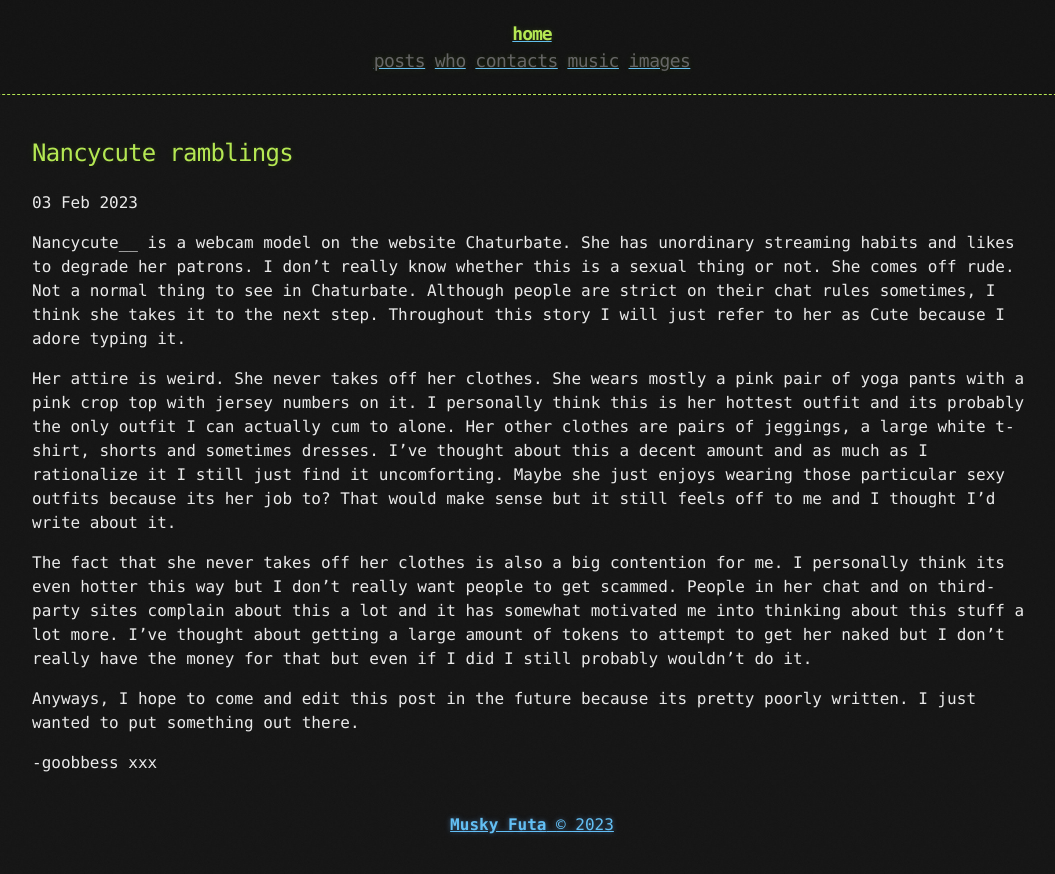
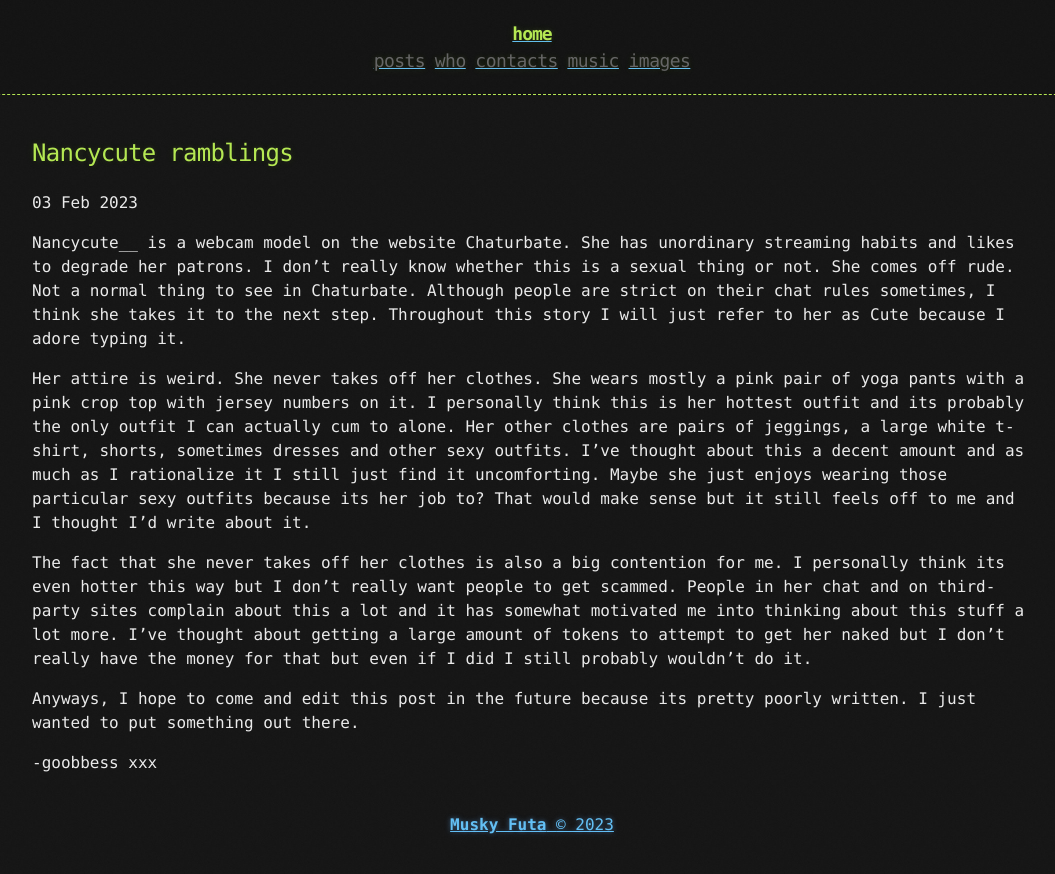
Before and after one commit to goobbess/goobbess.github.io, a Jekyll site: the page built from _posts/2020-04-12-quarantine.md, in a window 1280 px wide. Shown: the top 874 px of the page, without its empty margins (108-1163 px from the left). Built offline with Jekyll 4.4.1, drawn with Linux system fonts in a browser that asks for light colours.

Commit message:
Update 2020-04-12-quarantine.md

```diff
--- a/_posts/2020-04-12-quarantine.md
+++ b/_posts/2020-04-12-quarantine.md
@@ -6,7 +6,7 @@
 
 Nancycute__ is a webcam model on the website Chaturbate. She has unordinary streaming habits and likes to degrade her patrons. I don't really know whether this is a sexual thing or not. She comes off rude. Not a normal thing to see in Chaturbate. Although people are strict on their chat rules sometimes, I think she takes it to the next step. Throughout this story I will just refer to her as Cute because I adore typing it.
 
-Her attire is weird. She never takes off her clothes. She wears mostly a pink pair of yoga pants with a pink crop top with jersey numbers on it. I personally think this is her hottest outfit and its probably the only outfit I can actually cum to alone. Her other clothes are pairs of jeggings, a large white t-shirt,  shorts and sometimes dresses. I've thought about this a decent amount and as much as I rationalize it I still just find it uncomforting. Maybe she just enjoys wearing those particular sexy outfits because its her job to? That would make sense but it still feels off to me and I thought I'd write about it.
+Her attire is weird. She never takes off her clothes. She wears mostly a pink pair of yoga pants with a pink crop top with jersey numbers on it. I personally think this is her hottest outfit and its probably the only outfit I can actually cum to alone. Her other clothes are pairs of jeggings, a large white t-shirt,  shorts, sometimes dresses and other sexy outfits. I've thought about this a decent amount and as much as I rationalize it I still just find it uncomforting. Maybe she just enjoys wearing those particular sexy outfits because its her job to? That would make sense but it still feels off to me and I thought I'd write about it.
 
 The fact that she never takes off her clothes is also a big contention for me. I personally think its even hotter this way but I don't really want people to get scammed. People in her chat and on third-party sites complain about this a lot and it has somewhat motivated me into thinking about this stuff a lot more. I've thought about getting a large amount of tokens to attempt to get her naked but I don't really have the money for that but even if I did I still probably wouldn't do it.
 
```
